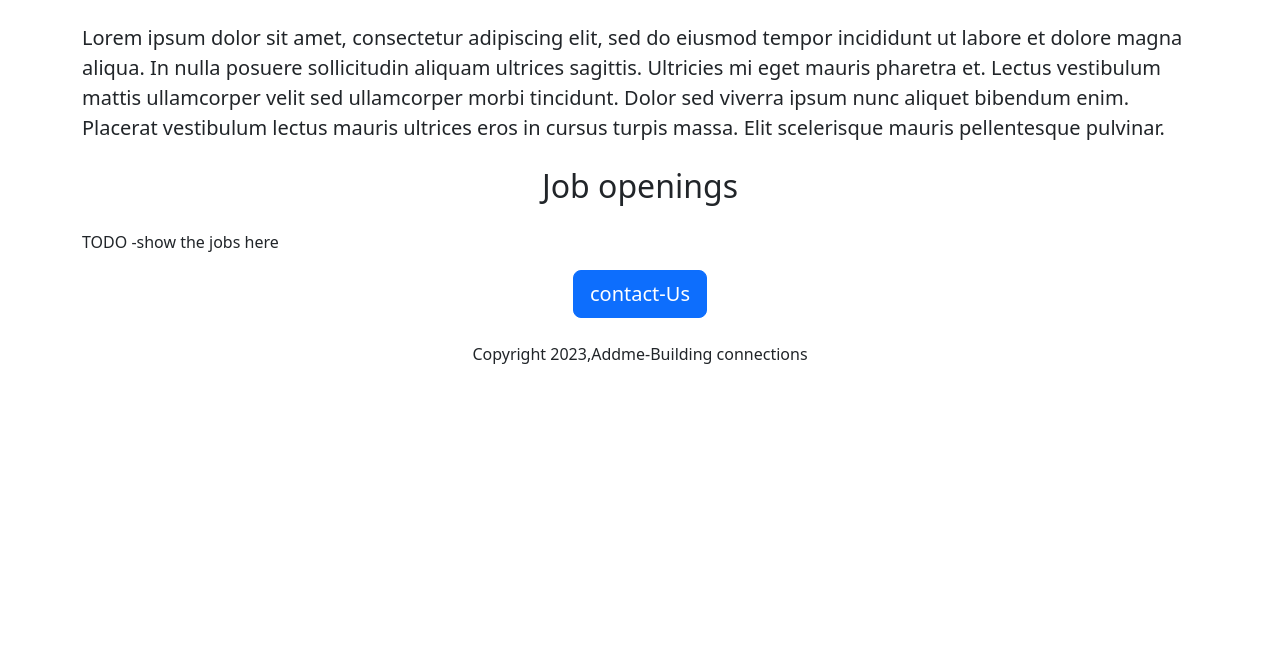
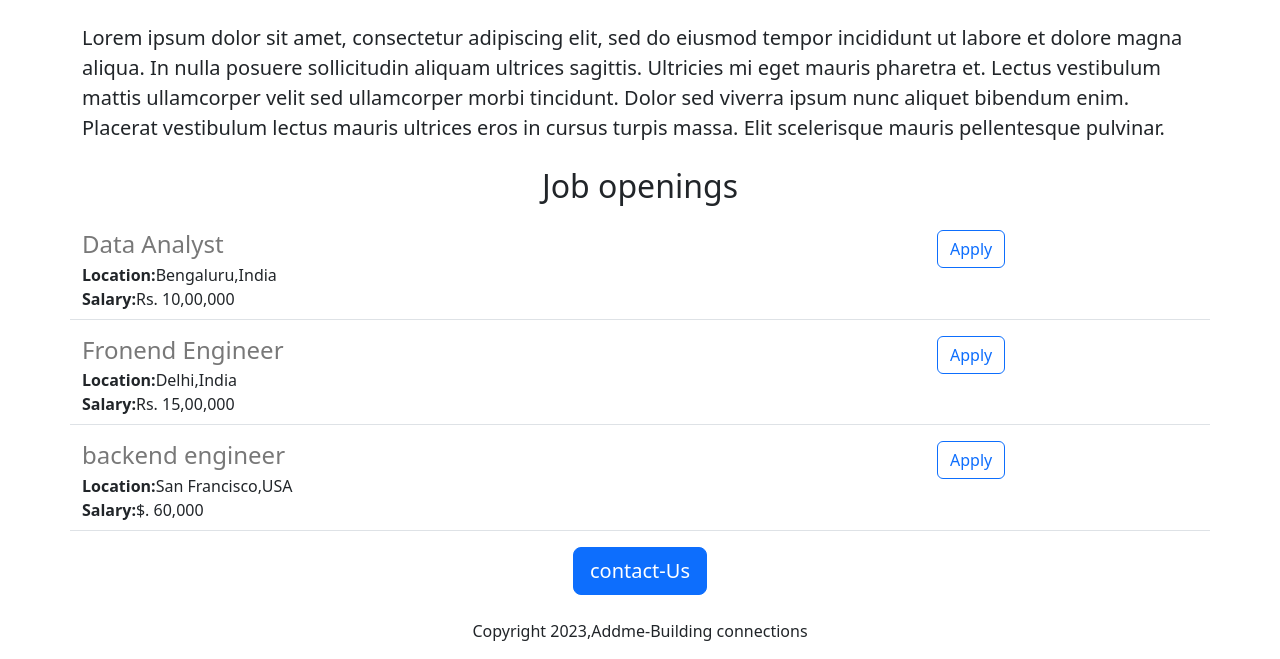
Before and after one commit to pratyush-ec20/addme-websites, a Flask app: page / in a window 1280 px wide. Shown: the part 459-1118 px from the top of the page. Before the commit the page ends 841 px from the top, so only its background shows below. Run offline with Flask 3, Linux system fonts and the light colour scheme.

Commit message:
morning commit

```diff
--- a/app.py
+++ b/app.py
@@ -3,9 +3,29 @@ from flask import Flask, render_template
 
 app=Flask(__name__)
 
+JOBS=[
+  {
+    'id':1,
+    'title':'Data Analyst',
+    'location':'Bengaluru,India',
+    'salary':'Rs. 10,00,000'
+  },
+  {
+    'id':2,
+    'title':'Fronend Engineer',
+    'location':'Delhi,India',
+    'salary':'Rs. 15,00,000'
+  },
+  {
+    'id':1,
+    'title':'backend engineer',
+    'location':'San Francisco,USA',
+    'salary':'$. 60,000'
+  },
+]
 @app.route("/")
 def hello_world():
-  return render_template('home.html')
+  return render_template('home.html',jobs=JOBS)
 
 if __name__=="__main__":
   app.run(host='0.0.0.0',debug=True)
--- a/templates/home.html
+++ b/templates/home.html
@@ -24,7 +24,11 @@
         Lorem ipsum dolor sit amet, consectetur adipiscing elit, sed do eiusmod tempor incididunt ut labore et dolore magna aliqua. In nulla posuere sollicitudin aliquam ultrices sagittis. Ultricies mi eget mauris pharetra et. Lectus vestibulum mattis ullamcorper velit sed ullamcorper morbi tincidunt. Dolor sed viverra ipsum nunc aliquet bibendum enim. Placerat vestibulum lectus mauris ultrices eros in cursus turpis massa. Elit scelerisque mauris pellentesque pulvinar.
       </p>
       <h2 class="text-center mt-4 mb-4">Job openings</h2>
-      <p>TODO -show the jobs here</p>
+      <p>
+        <div>
+          {%include 'jobitem.html' %}
+        </div>
+      </p>
       <div class="text-center" >
       <button class="btn btn-primary btn-lg">contact-Us</button>
         <p class="mt-4">Copyright 2023,Addme-Building connections </p>
--- /dev/null
+++ b/templates/jobitem.html
@@ -0,0 +1,13 @@
+{%for job in jobs%}
+  <div class="border-bottom row" style="margin-bottom:16px;padding-bottom:8px;">
+    <div class="col-9">
+      <h4 style="color:rgb(120,120,120); margin-bottom:4px">{{job['title']}}</h4>
+      <div><b>Location:</b>{{job['location']}}</div>
+      <div><b>Salary:</b>{{job['salary']}}</div>
+    </div>
+    <div class="col-3">
+      <button type="button" class="btn btn-outline-primary">Apply</button>
+    </div >
+  </div>
+
+{% endfor %}
```
